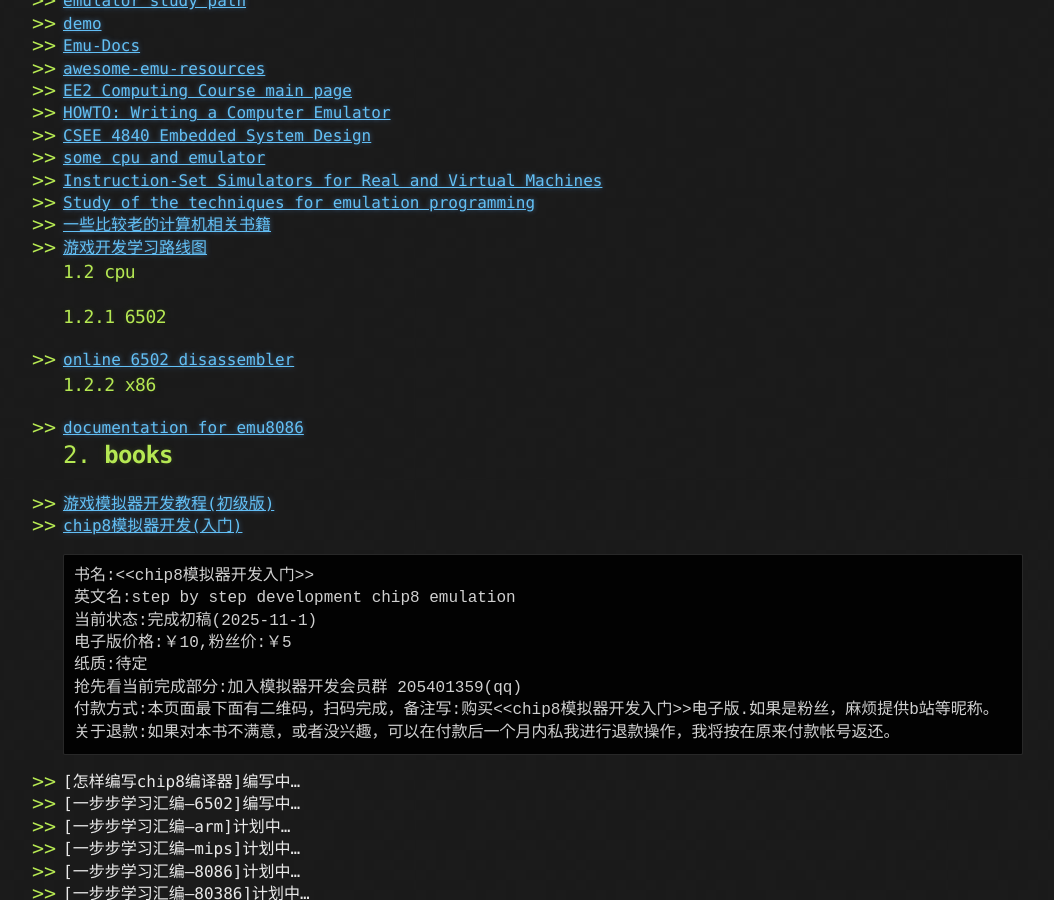
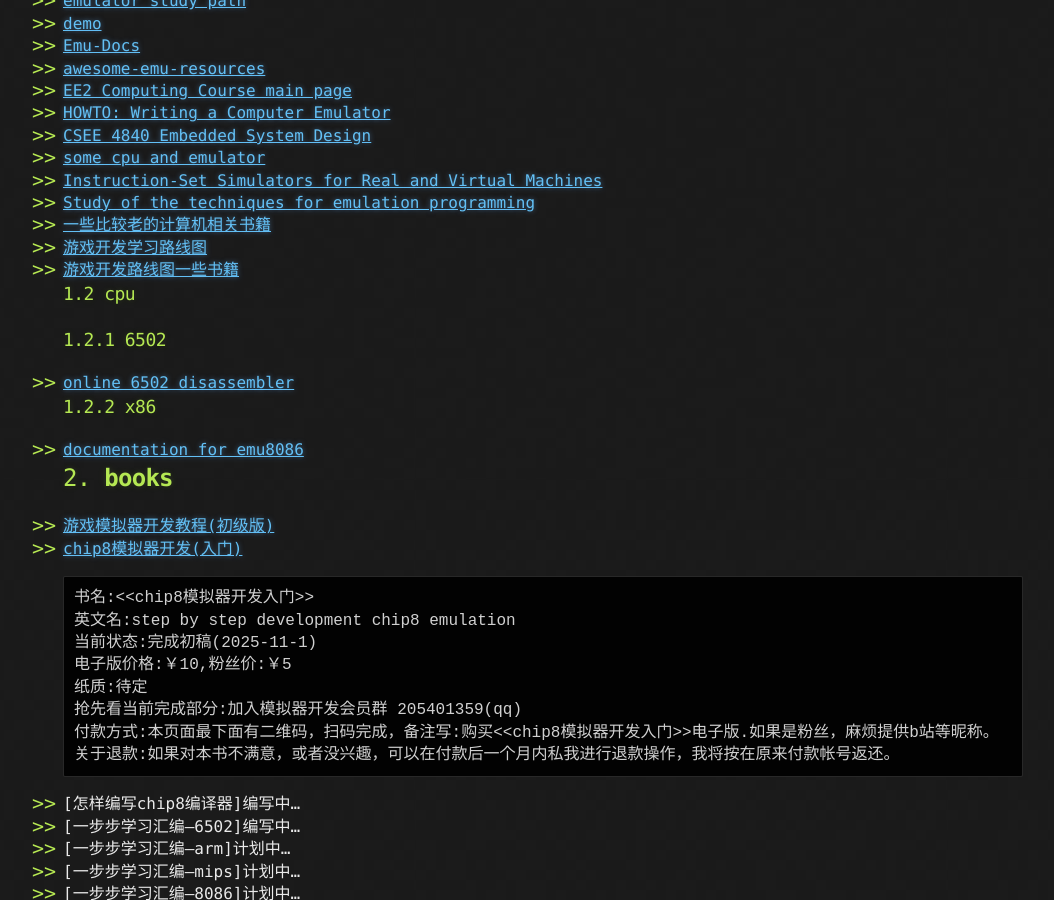
Before and after one commit to jinjiacun123/jinjiacun123.github.io, a Jekyll site: the page built from index.md, in a window 1280 px wide and 900 px high, scrolled down 585 px. Shown: the whole window, without its empty margins (117-1171 px from the left). Built offline with Jekyll 4.4.1, drawn with Linux system fonts in a browser that asks for light colours; our own code applies the rules of GitHub Pages for plain Markdown files.

Commit message:
更新 index.md
游戏开发学习路线书籍

```diff
--- a/index.md
+++ b/index.md
@@ -27,6 +27,7 @@ layout: default
  * [Study of the techniques for emulation programming](http://www.xsim.com/papers/Bario.2001.emubook.pdf)
  * [一些比较老的计算机相关书籍](http://www.rsp-italy.it/IT/Books/)
  * [游戏开发学习路线图](https://miloyip.github.io/game-programmer/)
+ * [游戏开发路线图一些书籍](https://github.com/kurong00/GameProgramBooks)
 ### 1.2 cpu
 ### 1.2.1 6502
  * [online 6502 disassembler](https://jborza.com/post/2021-06-08-6502-disassembler/)
```
